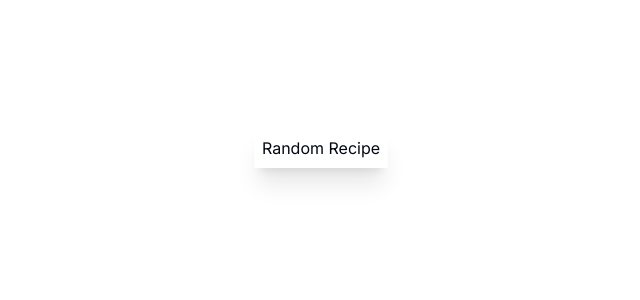
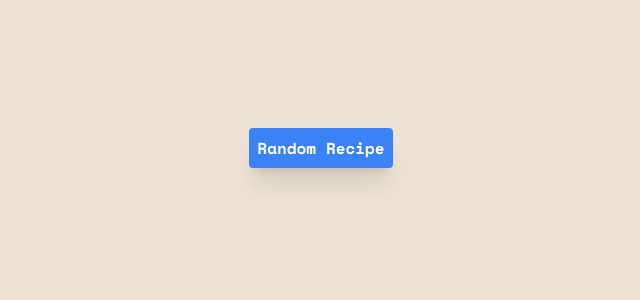
Before and after one commit to ionescu77/encode-bootcamp-lesson06a, a Next.js app: page / in a window 1280 px wide. Shown: the top 300 px of the page, without its empty margins (319-959 px from the left). Built offline with nearby package versions, Linux system fonts and the light colour scheme.

Commit message:
Add (try) v0 theme TsO6ZwxdoBE

```diff
--- a/app/globals.css
+++ b/app/globals.css
@@ -4,58 +4,26 @@
 
 @layer base {
     :root {
-    --background: 0 0% 100%;
-    --foreground: 224 71.4% 4.1%;
-    --card: 0 0% 100%;
-    --card-foreground: 224 71.4% 4.1%;
+        --background: 36 39% 88%;
+        --foreground: 36 45% 15%;
+        --primary: 36 45% 70%;
+        --primary-foreground: 36 45% 11%;
+        --secondary: 40 35% 77%;
+        --secondary-foreground: 36 45% 25%;
+        --accent: 36 64% 57%;
+        --accent-foreground: 36 72% 17%;
+        --destructive: 0 84% 37%;
+        --destructive-foreground: 0 0% 98%;
+        --muted: 36 33% 75%;
+        --muted-foreground: 36 45% 25%;
+        --card: 36 46% 82%;
+        --card-foreground: 36 45% 20%;
         --popover: 0 0% 100%;
-    --popover-foreground: 224 71.4% 4.1%;
-    --primary: 220.9 39.3% 11%;
-    --primary-foreground: 210 20% 98%;
-    --secondary: 220 14.3% 95.9%;
-    --secondary-foreground: 220.9 39.3% 11%;
-    --muted: 220 14.3% 95.9%;
-    --muted-foreground: 220 8.9% 46.1%;
-    --accent: 220 14.3% 95.9%;
-    --accent-foreground: 220.9 39.3% 11%;
-    --destructive: 0 84.2% 60.2%;
-    --destructive-foreground: 210 20% 98%;
-    --border: 220 13% 91%;
-    --input: 220 13% 91%;
-    --ring: 224 71.4% 4.1%;
-    --radius: 0.5rem;
-    --chart-1: 12 76% 61%;
-    --chart-2: 173 58% 39%;
-    --chart-3: 197 37% 24%;
-    --chart-4: 43 74% 66%;
-    --chart-5: 27 87% 67%;
-  }
-
-  .dark {
-    --background: 224 71.4% 4.1%;
-    --foreground: 210 20% 98%;
-    --card: 224 71.4% 4.1%;
-    --card-foreground: 210 20% 98%;
-    --popover: 224 71.4% 4.1%;
-    --popover-foreground: 210 20% 98%;
-    --primary: 210 20% 98%;
-    --primary-foreground: 220.9 39.3% 11%;
-    --secondary: 215 27.9% 16.9%;
-    --secondary-foreground: 210 20% 98%;
-    --muted: 215 27.9% 16.9%;
-    --muted-foreground: 217.9 10.6% 64.9%;
-    --accent: 215 27.9% 16.9%;
-    --accent-foreground: 210 20% 98%;
-    --destructive: 0 62.8% 30.6%;
-    --destructive-foreground: 210 20% 98%;
-    --border: 215 27.9% 16.9%;
-    --input: 215 27.9% 16.9%;
-    --ring: 216 12.2% 83.9%;
-    --chart-1: 220 70% 50%;
-    --chart-2: 160 60% 45%;
-    --chart-3: 30 80% 55%;
-    --chart-4: 280 65% 60%;
-    --chart-5: 340 75% 55%;
+        --popover-foreground: 240 10% 3.9%;
+        --border: 36 45% 60%;
+        --input: 36 45% 60%;
+        --ring: 36 45% 30%;
+        --radius: 0rem;
     }
 }
 
@@ -63,7 +31,17 @@
     * {
         @apply border-border;
     }
+
     body {
-    @apply bg-background text-foreground;
+        @apply bg-background text-foreground font-body;
+    }
+
+    h1,
+    h2,
+    h3,
+    h4,
+    h5,
+    h6 {
+        @apply font-heading;
     }
 }
--- a/app/layout.tsx
+++ b/app/layout.tsx
@@ -1,22 +1,31 @@
-import type { Metadata } from "next";
-import { Inter } from "next/font/google";
+// This is the root layout component for your Next.js app.
+// Learn more: https://nextjs.org/docs/app/building-your-application/routing/pages-and-layouts#root-layout-required
+import { DM_Sans } from "next/font/google";
+import { Space_Mono } from "next/font/google";
+import { cn } from "@/lib/utils";
 import "./globals.css";
 
-const inter = Inter({ subsets: ["latin"] });
+const fontHeading = DM_Sans({
+  subsets: ["latin"],
+  display: "swap",
+  variable: "--font-heading",
+});
 
-export const metadata: Metadata = {
-  title: "Create Next App",
-  description: "Generated by create next app",
-};
+const fontBody = Space_Mono({
+  subsets: ["latin"],
+  display: "swap",
+  variable: "--font-body",
+  weight: "700",
+});
 
-export default function RootLayout({
-  children,
-}: Readonly<{
-  children: React.ReactNode;
-}>) {
+export default function Layout({ children }) {
   return (
     <html lang="en">
-      <body className={inter.className}>{children}</body>
+      <body
+        className={cn("antialiased", fontHeading.variable, fontBody.variable)}
+      >
+        {children}
+      </body>
     </html>
   );
 }
--- a/tailwind.config.ts
+++ b/tailwind.config.ts
@@ -1,4 +1,6 @@
 import type { Config } from "tailwindcss";
+
+import { fontFamily } from "tailwindcss/defaultTheme";
 
 const config: Config = {
   content: [
@@ -8,70 +10,66 @@ const config: Config = {
   ],
   theme: {
     extend: {
-      backgroundImage: {
-        "gradient-radial": "radial-gradient(var(--tw-gradient-stops))",
-        "gradient-conic":
-          "conic-gradient(from 180deg at 50% 50%, var(--tw-gradient-stops))",
+      fontFamily: {
+        heading: ["var(--font-heading)", ...fontFamily.sans],
+        body: ["var(--font-body)", ...fontFamily.mono],
+      },
+      colors: {
+        border: "hsl(var(--border))",
+        input: "hsl(var(--input))",
+        ring: "hsl(var(--ring))",
+        background: "hsl(var(--background))",
+        foreground: "hsl(var(--foreground))",
+        primary: {
+          DEFAULT: "hsl(var(--primary))",
+          foreground: "hsl(var(--primary-foreground))",
+        },
+        secondary: {
+          DEFAULT: "hsl(var(--secondary))",
+          foreground: "hsl(var(--secondary-foreground))",
+        },
+        destructive: {
+          DEFAULT: "hsl(var(--destructive))",
+          foreground: "hsl(var(--destructive-foreground))",
+        },
+        muted: {
+          DEFAULT: "hsl(var(--muted))",
+          foreground: "hsl(var(--muted-foreground))",
+        },
+        accent: {
+          DEFAULT: "hsl(var(--accent))",
+          foreground: "hsl(var(--accent-foreground))",
+        },
+        popover: {
+          DEFAULT: "hsl(var(--popover))",
+          foreground: "hsl(var(--popover-foreground))",
+        },
+        card: {
+          DEFAULT: "hsl(var(--card))",
+          foreground: "hsl(var(--card-foreground))",
         },
       },
-      colors: {
-            "border": "hsl(var(--border))",
-            "input": "hsl(var(--input))",
-            "ring": "hsl(var(--ring))",
-            "background": "hsl(var(--background))",
-            "foreground": "hsl(var(--foreground))",
-            "primary": {
-              "DEFAULT": "hsl(var(--primary))",
-              "foreground": "hsl(var(--primary-foreground))"
-            },
-            "secondary": {
-              "DEFAULT": "hsl(var(--secondary))",
-              "foreground": "hsl(var(--secondary-foreground))"
-            },
-            "destructive": {
-              "DEFAULT": "hsl(var(--destructive))",
-              "foreground": "hsl(var(--destructive-foreground))"
-            },
-            "muted": {
-              "DEFAULT": "hsl(var(--muted))",
-              "foreground": "hsl(var(--muted-foreground))"
-            },
-            "accent": {
-              "DEFAULT": "hsl(var(--accent))",
-              "foreground": "hsl(var(--accent-foreground))"
-            },
-            "popover": {
-              "DEFAULT": "hsl(var(--popover))",
-              "foreground": "hsl(var(--popover-foreground))"
-            },
-            "card": {
-              "DEFAULT": "hsl(var(--card))",
-              "foreground": "hsl(var(--card-foreground))"
-            }
-          },
       borderRadius: {
-            "lg": "var(--radius)",
-            "md": "calc(var(--radius) - 2px)",
-            "sm": "calc(var(--radius) - 4px)"
+        xl: `calc(var(--radius) + 4px)`,
+        lg: `var(--radius)`,
+        md: `calc(var(--radius) - 2px)`,
+        sm: `calc(var(--radius) - 4px)`,
       },
       keyframes: {
         "accordion-down": {
-              "from": {
-                "height": "0"
-              },
-              "to": {
-                "height": "var(--radix-accordion-content-height)"
-              }
+          from: { height: 0 },
+          to: { height: "var(--radix-accordion-content-height)" },
         },
         "accordion-up": {
-              "from": {
-                "height": "var(--radix-accordion-content-height)"
+          from: { height: "var(--radix-accordion-content-height)" },
+          to: { height: 0 },
         },
-              "to": {
-                "height": "0"
-              }
-            }
-          }
+      },
+      animation: {
+        "accordion-down": "accordion-down 0.2s ease-out",
+        "accordion-up": "accordion-up 0.2s ease-out",
+      },
+    },
   },
   plugins: [require("tailwindcss-animate")],
 };
```
Lines whose indentation alone changed are shown as unchanged.
